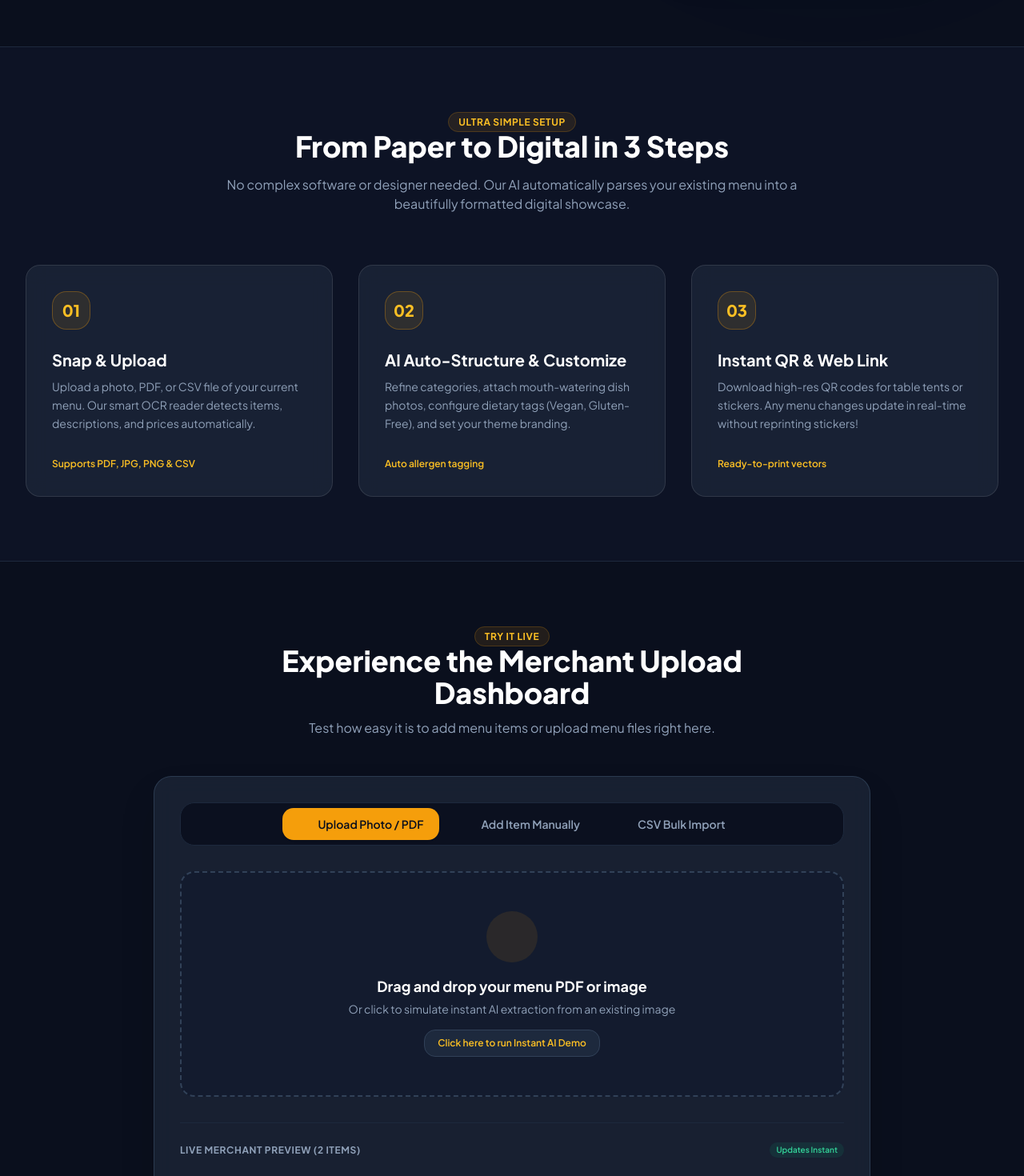
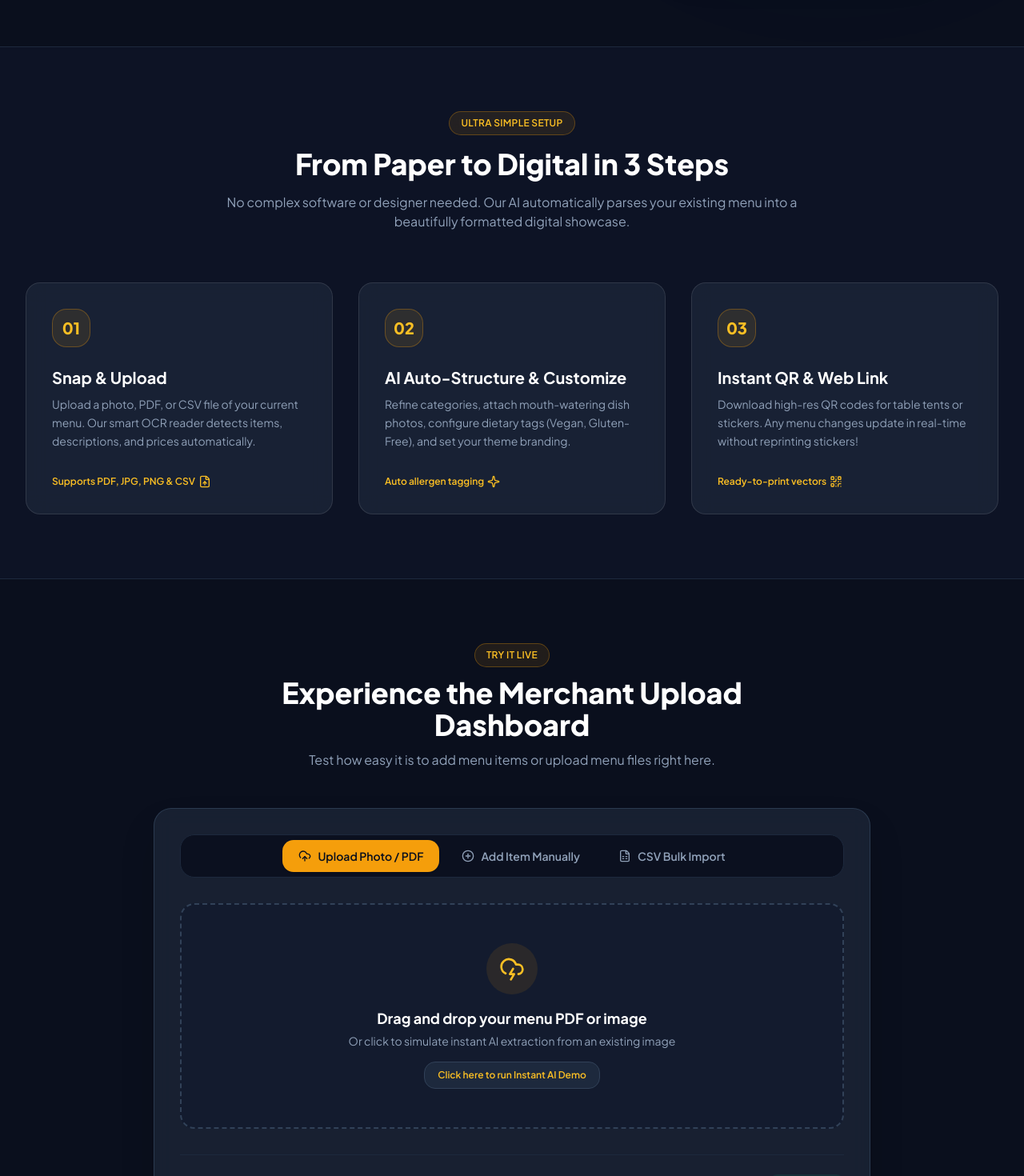
Before and after one commit to Talvad/open-menu, a Next.js app in the folder nextjs/: page / in a window 1280 px wide. Shown: the part 860-2330 px from the top of the page at 80% size. Built offline with nearby package versions, Linux system fonts and the light colour scheme.

Commit message:
added chip component and updated it in the home page sections

```diff
--- a/nextjs/components/home/demo.tsx
+++ b/nextjs/components/home/demo.tsx
@@ -1,11 +1,19 @@
+import {
+  CloudLightning,
+  FileSpreadsheet,
+  PlusCircle,
+  UploadCloud,
+} from 'lucide-react';
+import Chip from '../ui/chip';
+
 const Demo = () => {
   return (
     <section id='demo' className='py-20 relative'>
       <div className='max-w-7xl mx-auto px-4 sm:px-6 lg:px-8'>
         <div className='text-center max-w-3xl mx-auto mb-12 space-y-3'>
-          <span className='text-amber-400 font-bold text-xs tracking-wider uppercase bg-amber-500/10 px-3 py-1 rounded-full border border-amber-500/20'>
+          <Chip className='bg-amber-500/10 border-amber-500/20'>
             Try It Live
-          </span>
+          </Chip>
           <h2 className='text-3xl sm:text-4xl font-extrabold text-white'>
             Experience the Merchant Upload Dashboard
           </h2>
@@ -21,21 +29,23 @@ const Demo = () => {
               id='tab-file'
               className='px-5 py-2.5 rounded-xl text-xs sm:text-sm font-semibold transition-all flex items-center gap-2 bg-amber-500 text-navy-900 shadow'
             >
-              <i data-lucide='upload-cloud' className='w-4 h-4'></i>
+              <UploadCloud className='size-4' />
+
               <span>Upload Photo / PDF</span>
             </button>
             <button
               id='tab-manual'
               className='px-5 py-2.5 rounded-xl text-xs sm:text-sm font-semibold transition-all flex items-center gap-2 text-slate-400 hover:text-white'
             >
-              <i data-lucide='plus-circle' className='w-4 h-4'></i>
+              <PlusCircle className='size-4' />
+
               <span>Add Item Manually</span>
             </button>
             <button
               id='tab-csv'
               className='px-5 py-2.5 rounded-xl text-xs sm:text-sm font-semibold transition-all flex items-center gap-2 text-slate-400 hover:text-white'
             >
-              <i data-lucide='file-spreadsheet' className='w-4 h-4'></i>
+              <FileSpreadsheet className='size-4' />
               <span>CSV Bulk Import</span>
             </button>
           </div>
@@ -46,7 +56,7 @@ const Demo = () => {
               className='border-2 border-dashed border-slate-700 hover:border-amber-500 rounded-2xl p-8 sm:p-12 text-center bg-slate-900/40 transition-colors cursor-pointer group'
             >
               <div className='w-16 h-16 rounded-full bg-amber-500/10 text-amber-400 mx-auto flex items-center justify-center mb-4 group-hover:scale-110 transition-transform'>
-                <i data-lucide='cloud-lightning' className='w-8 h-8'></i>
+                <CloudLightning className='size-8' />
               </div>
               <h4 className='text-lg font-bold text-white mb-1'>
                 Drag and drop your menu PDF or image
--- a/nextjs/components/home/features.tsx
+++ b/nextjs/components/home/features.tsx
@@ -1,4 +1,5 @@
 import { BarChart3, Languages, QrCode, ToggleRight } from 'lucide-react';
+import Chip from '../ui/chip';
 
 const Features = () => {
   return (
@@ -8,9 +9,9 @@ const Features = () => {
     >
       <div className='max-w-7xl mx-auto px-4 sm:px-6 lg:px-8'>
         <div className='text-center max-w-3xl mx-auto mb-16 space-y-4'>
-          <span className='text-amber-400 font-bold text-xs tracking-wider uppercase bg-amber-500/10 px-3 py-1 rounded-full border border-amber-500/20'>
+          <Chip className='bg-amber-500/10 border-amber-500/20'>
             Powerful Capabilities
-          </span>
+          </Chip>
           <h2 className='text-3xl sm:text-4xl font-extrabold text-white'>
             Built Specifically for Modern Food Businesses
           </h2>
--- a/nextjs/components/home/hero.tsx
+++ b/nextjs/components/home/hero.tsx
@@ -8,6 +8,7 @@ import {
   Zap,
 } from 'lucide-react';
 import Image from 'next/image';
+import Chip from '../ui/chip';
 
 const Hero = () => {
   return (
@@ -18,10 +19,10 @@ const Hero = () => {
       <div className='max-w-7xl mx-auto px-4 sm:px-6 lg:px-8 relative z-10'>
         <div className='grid lg:grid-cols-12 gap-12 lg:gap-8 items-center'>
           <div className='lg:col-span-7 text-center lg:text-left space-y-6'>
-            <div className='inline-flex items-center gap-2 px-3.5 py-1.5 rounded-full glass-panel-light text-amber-400 text-xs font-semibold tracking-wide border border-amber-500/30'>
+            <Chip>
               <span className='w-2 h-2 rounded-full bg-amber-400 animate-pulse'></span>
               AI-POWERED MENU MANAGEMENT PLATFORM
-            </div>
+            </Chip>
 
             <h1 className='text-4xl sm:text-5xl lg:text-6xl font-extrabold text-white tracking-tight leading-[1.15]'>
               Your Menu, Everywhere. <br className='hidden sm:inline' />
--- a/nextjs/components/home/how-it-works.tsx
+++ b/nextjs/components/home/how-it-works.tsx
@@ -1,3 +1,6 @@
+import { FileUp, QrCode, Sparkle } from 'lucide-react';
+import Chip from '../ui/chip';
+
 const HowItWorks = () => {
   return (
     <section
@@ -6,9 +9,10 @@ const HowItWorks = () => {
     >
       <div className='max-w-7xl mx-auto px-4 sm:px-6 lg:px-8'>
         <div className='text-center max-w-3xl mx-auto mb-16 space-y-4'>
-          <span className='text-amber-400 font-bold text-xs tracking-wider uppercase bg-amber-500/10 px-3 py-1 rounded-full border border-amber-500/20'>
+          <Chip className='bg-amber-500/10 border-amber-500/20'>
             Ultra Simple Setup
-          </span>
+          </Chip>
+
           <h2 className='text-3xl sm:text-4xl font-extrabold text-white'>
             From Paper to Digital in 3 Steps
           </h2>
@@ -30,7 +34,7 @@ const HowItWorks = () => {
             </p>
             <div className='mt-auto pt-4 flex items-center text-xs font-semibold text-amber-400 gap-1'>
               <span>Supports PDF, JPG, PNG & CSV</span>
-              <i data-lucide='file-up' className='w-4 h-4'></i>
+              <FileUp className='size-4' />
             </div>
           </div>
 
@@ -47,7 +51,7 @@ const HowItWorks = () => {
             </p>
             <div className='mt-auto pt-4 flex items-center text-xs font-semibold text-amber-400 gap-1'>
               <span>Auto allergen tagging</span>
-              <i data-lucide='sparkles' className='w-4 h-4'></i>
+              <Sparkle className='size-4' />
             </div>
           </div>
 
@@ -64,7 +68,7 @@ const HowItWorks = () => {
             </p>
             <div className='mt-auto pt-4 flex items-center text-xs font-semibold text-amber-400 gap-1'>
               <span>Ready-to-print vectors</span>
-              <i data-lucide='qr-code' className='w-4 h-4'></i>
+              <QrCode className='size-4' />
             </div>
           </div>
         </div>
--- a/nextjs/components/home/pricing.tsx
+++ b/nextjs/components/home/pricing.tsx
@@ -1,11 +1,14 @@
+import Chip from '../ui/chip';
+
 const Pricing = () => {
   return (
     <section id='pricing' className='py-20 relative'>
       <div className='max-w-7xl mx-auto px-4 sm:px-6 lg:px-8'>
         <div className='text-center max-w-3xl mx-auto mb-16 space-y-4'>
-          <span className='text-amber-400 font-bold text-xs tracking-wider uppercase bg-amber-500/10 px-3 py-1 rounded-full border border-amber-500/20'>
+          <Chip className='bg-amber-500/10 border-amber-500/20'>
             Transparent Pricing
-          </span>
+          </Chip>
+
           <h2 className='text-3xl sm:text-4xl font-extrabold text-white'>
             Simple Plans for Every Venue
           </h2>
--- /dev/null
+++ b/nextjs/components/ui/chip.tsx
@@ -0,0 +1,14 @@
+import { PropsWithChildren } from 'react';
+
+type ChipProps = PropsWithChildren & { className?: string };
+const Chip = ({ children, className = '' }: ChipProps) => {
+  return (
+    <div
+      className={`inline-flex items-center gap-2 px-3.5 py-1.5 rounded-full glass-panel-light text-amber-400 text-xs font-semibold tracking-wide border border-amber-500/30 uppercase ${className}`}
+    >
+      {children}
+    </div>
+  );
+};
+
+export default Chip;
```
